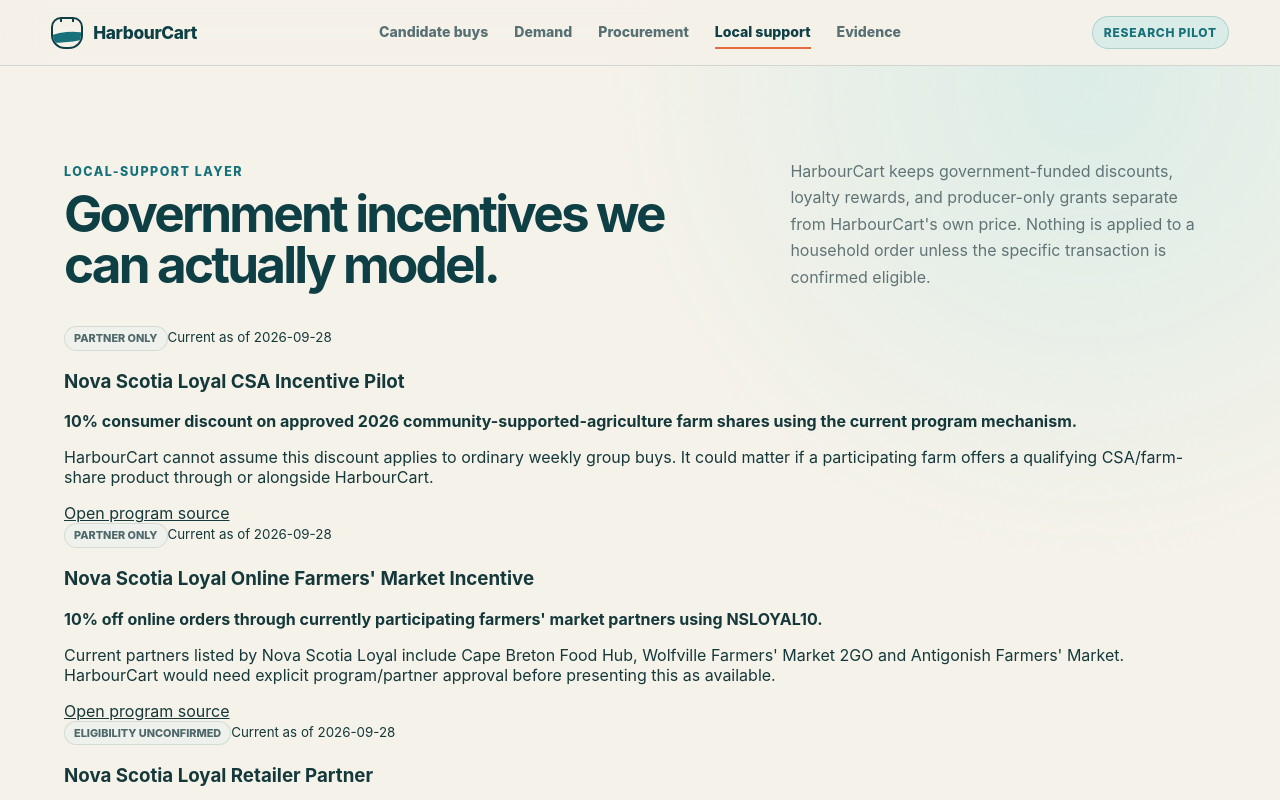
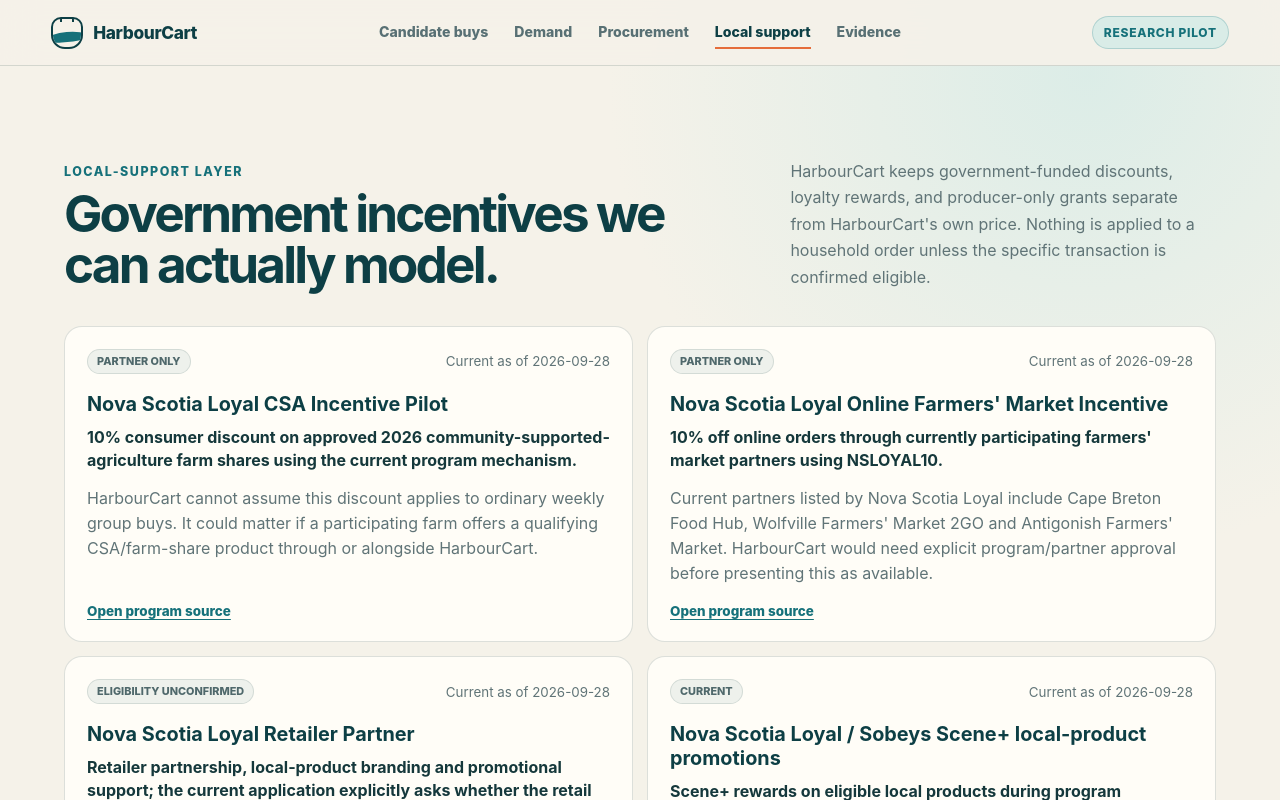
Before and after one commit to JeremyHennessy/HarbourCart, a React (Vite) app: page / in a window 1280 px wide. Both pictures are taken after a click on the button "Local support". Shown: the top 800 px of the page. Built offline with nearby package versions, Linux system fonts and the light colour scheme.

Commit message:
Style live retailer and local-support panels

```diff
--- a/src/styles.css
+++ b/src/styles.css
@@ -1257,3 +1257,163 @@ footer {
     grid-template-columns: 1fr;
   }
 }
+
+
+/* Live retail + local support */
+.live-retail-panel {
+  margin: 28px 0 26px;
+  padding: 22px;
+  border: 1px solid var(--line);
+  border-radius: 18px;
+  background: rgba(255, 253, 247, 0.78);
+}
+
+.live-retail-panel__heading {
+  display: flex;
+  justify-content: space-between;
+  gap: 18px;
+  align-items: flex-start;
+  margin-bottom: 10px;
+}
+
+.live-retail-panel__heading h3 {
+  margin: 6px 0 0;
+  color: var(--deep);
+  font-size: 1.25rem;
+}
+
+.live-retail-panel > p {
+  margin: 0 0 18px;
+  line-height: 1.55;
+}
+
+.live-retail-grid {
+  display: grid;
+  grid-template-columns: repeat(4, minmax(0, 1fr));
+  gap: 10px;
+}
+
+.live-price-card {
+  display: grid;
+  gap: 6px;
+  min-width: 0;
+  padding: 14px;
+  border: 1px solid var(--line);
+  border-radius: 14px;
+  background: var(--paper);
+}
+
+.live-price-card > span:first-child {
+  color: var(--muted);
+  font-size: 0.72rem;
+  font-weight: 800;
+  text-transform: uppercase;
+  letter-spacing: 0.04em;
+}
+
+.live-price-card > strong {
+  color: var(--deep);
+  font-size: 1.2rem;
+}
+
+.live-price-card small {
+  color: var(--muted);
+  line-height: 1.35;
+}
+
+.live-price-card .status-chip {
+  margin-top: 4px;
+}
+
+.feed-error {
+  padding: 10px 12px;
+  border-radius: 10px;
+  color: #8c3527;
+  background: #f5ddd6;
+  font-weight: 700;
+}
+
+.feed-errors {
+  margin-top: 16px;
+  color: var(--muted);
+  font-size: 0.8rem;
+}
+
+.feed-errors summary {
+  color: var(--ink);
+  font-weight: 800;
+  cursor: pointer;
+}
+
+.feed-errors ul {
+  margin-bottom: 0;
+}
+
+.support-grid {
+  display: grid;
+  grid-template-columns: repeat(2, minmax(0, 1fr));
+  gap: 14px;
+}
+
+.support-card {
+  display: flex;
+  flex-direction: column;
+  min-height: 270px;
+  padding: 22px;
+  border: 1px solid var(--line);
+  border-radius: 18px;
+  background: var(--paper);
+}
+
+.support-card__topline {
+  display: flex;
+  justify-content: space-between;
+  gap: 12px;
+  align-items: center;
+}
+
+.support-card__topline small {
+  color: var(--muted);
+}
+
+.support-card h3 {
+  margin: 18px 0 10px;
+  color: var(--deep);
+  font-size: 1.24rem;
+}
+
+.support-card > strong {
+  color: var(--ink);
+  line-height: 1.45;
+}
+
+.support-card > p {
+  margin: 14px 0 18px;
+  color: var(--muted);
+  line-height: 1.55;
+}
+
+.support-card > a {
+  margin-top: auto;
+  color: var(--sea);
+  font-size: 0.84rem;
+  font-weight: 850;
+  text-underline-offset: 3px;
+}
+
+@media (max-width: 1000px) {
+  .live-retail-grid {
+    grid-template-columns: repeat(2, minmax(0, 1fr));
+  }
+}
+
+@media (max-width: 700px) {
+  .live-retail-panel__heading {
+    flex-direction: column;
+  }
+
+  .live-retail-grid,
+  .support-grid {
+    grid-template-columns: 1fr;
+  }
+}
```
